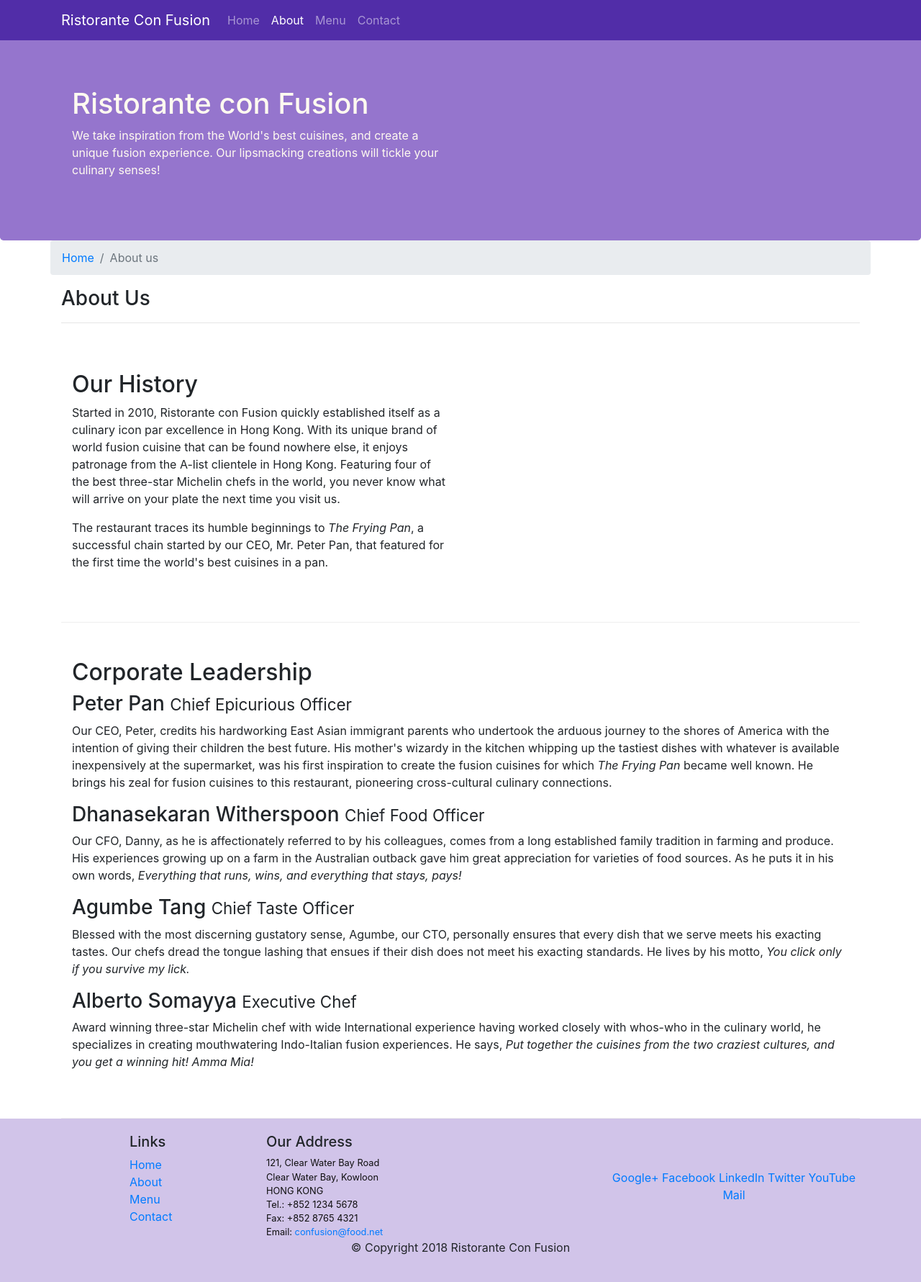
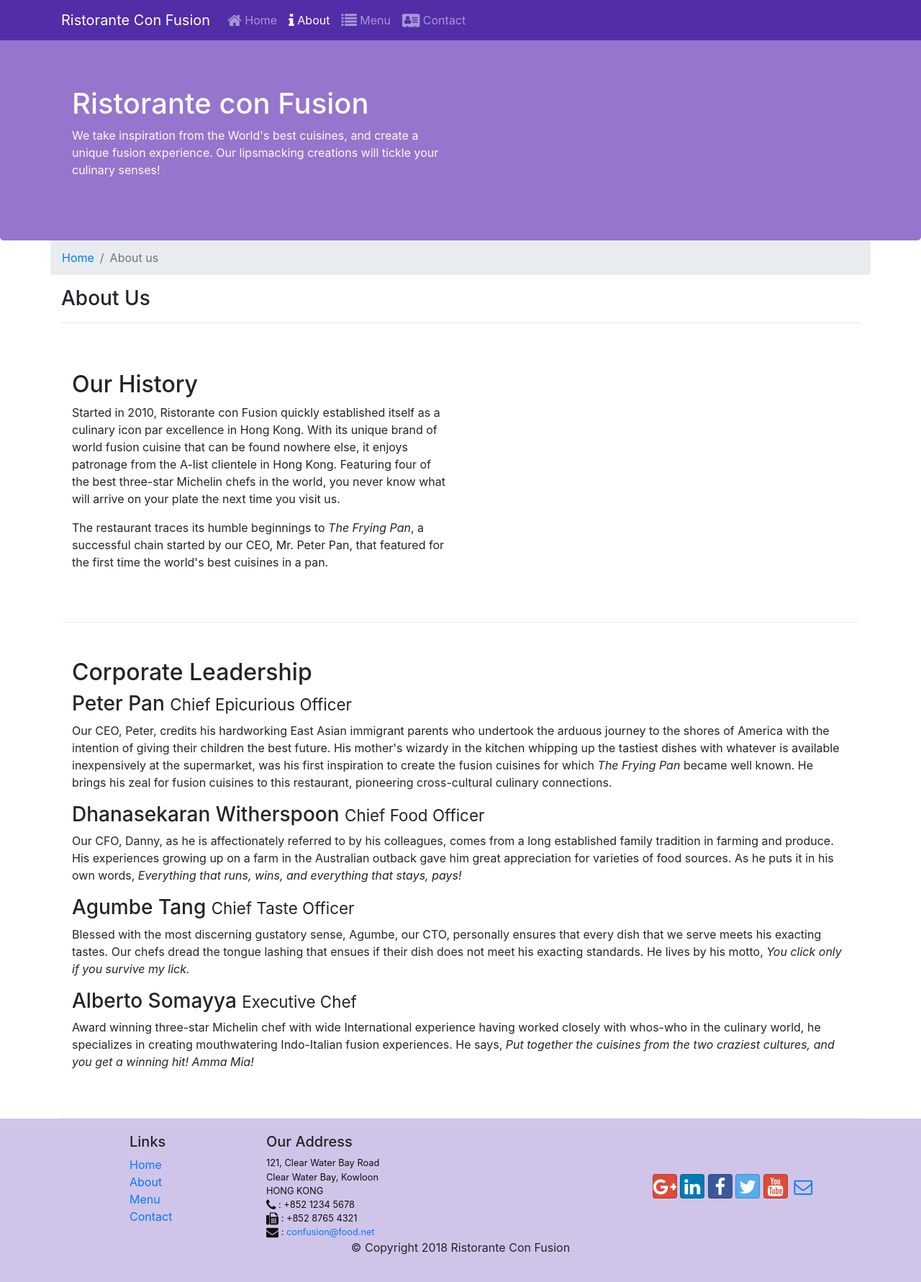
Before and after one commit to thecr7guy2/conFusion, a website: page Bootstrap4/conFusion/aboutus.html in a window 1280 px wide. Shown: the whole page at 72% size. Drawn offline with nearby package versions, Linux system fonts and the light colour scheme.

Commit message:
icon-fonts

```diff
--- a/Bootstrap4/conFusion/aboutus.html
+++ b/Bootstrap4/conFusion/aboutus.html
@@ -9,32 +9,33 @@
 
         <!-- Bootstrap CSS -->
         <link rel="stylesheet" href="node_modules/bootstrap/dist/css/bootstrap.min.css">
+        <link rel ="stylesheet" href="node_modules/font-awesome/css/font-awesome.min.css">
+        <link rel="stylesheet" href="node_modules/bootstrap-social/bootstrap-social.css">
         <link rel="stylesheet" href="css/styles.css">
     <title>Ristorante Con Fusion</title>
 
 </head>
 
 <body>
-
-        <nav class="navbar navbar-dark navbar-expand-sm fixed-top">
+    <nav class="navbar navbar-dark navbar-expand-sm fixed-top">
         <div class="container">
             <button class="navbar-toggler" type="button" data-target="#navbars" data-toggle="collapse" >
                 <span class="navbar-toggler-icon"></span>
             </button>
-            <a class="navbar-brand " href="#">Ristorante Con Fusion</a>
+            <a class="navbar-brand" href="#">Ristorante Con Fusion</a>
             <div class="collapse navbar-collapse" id="navbars">
             <ul class="navbar-nav mr-auto">
                 <li class="nav-item">
-                        <a href="./index.html" class="nav-link">Home</a>
+                        <a href="./index.html" class="nav-link"><span class="fa fa-home fa-lg"></span> Home</a>
                 </li>
-                <li class="nav-item  active">
-                        <a href="#" class="nav-link">About</a>
+                <li class="nav-item active">
+                        <a href="#" class="nav-link"><span class="fa fa-info fa-lg"></span> About</a>
                 </li>
                 <li class="nav-item">
-                        <a href="#" class="nav-link">Menu</a>
+                        <a href="#" class="nav-link"><span class="fa fa-list fa-lg"></span> Menu</a>
                 </li>
                 <li class="nav-item">
-                        <a href="#" class="nav-link">Contact</a>
+                        <a href="#" class="nav-link"><span class="fa fa-address-card fa-lg"></span> Contact</a>
                 </li>
 
 
@@ -43,6 +44,7 @@
 
         </div>
     </nav>
+
 
     <header class="jumbotron">
         <div class="container">
@@ -111,22 +113,22 @@
                 <div class="col-7 col-sm-5">
                     <h5>Our Address</h5>
                     <address>
-		              121, Clear Water Bay Road<br>
-		              Clear Water Bay, Kowloon<br>
-		              HONG KONG<br>
-		              Tel.: +852 1234 5678<br>
-		              Fax: +852 8765 4321<br>
-		              Email: <a href="mailto:confusion@food.net">confusion@food.net</a>
-		           </address>
+                        121, Clear Water Bay Road<br>
+                        Clear Water Bay, Kowloon<br>
+                        HONG KONG<br>
+                        <span class="fa fa-phone fa-lg"></span> : +852 1234 5678<br>
+                        <span class="fa fa-fax fa-lg"></span> : +852 8765 4321<br>
+                        <span class="fa fa-envelope fa-lg"></span> : <a href="mailto:confusion@food.net">confusion@food.net</a>
+                     </address>
                 </div>
                 <div class="col-12 col-sm-4 align-self-center">
                     <div class="text-center">
-                        <a href="http://google.com/+">Google+</a>
-                        <a href="http://www.facebook.com/profile.php?id=">Facebook</a>
-                        <a href="http://www.linkedin.com/in/">LinkedIn</a>
-                        <a href="http://twitter.com/">Twitter</a>
-                        <a href="http://youtube.com/">YouTube</a>
-                        <a href="mailto:">Mail</a>
+                        <a href="http://google.com/+" class="btn btn-social-icon btn-google"><i class="fa fa-google-plus fa-lg"></i></a>
+                        <a href="http://www.linkedin.com/in/" class="btn btn-social-icon btn-linkedin"><i class="fa fa-linkedin fa-lg"></i></a>
+                        <a href="http://www.facebook.com/profile.php?id=" class="btn btn-social-icon btn-facebook"><i class="fa fa-facebook fa-lg"></i></a>
+                        <a href="http://twitter.com/" class="btn btn-social-icon btn-twitter"><i class="fa fa-twitter fa-lg"></i></a>
+                        <a href="http://youtube.com/" class="btn btn-social-icon btn-google"><i class="fa fa-youtube fa-lg"></i></a>
+                        <a href="mailto:" class="btn btn-social-icon"><i class="fa fa-envelope-o fa-lg"></i></a>
                     </div>
                 </div>
            </div>
--- a/Bootstrap4/conFusion/package.json
+++ b/Bootstrap4/conFusion/package.json
@@ -15,6 +15,8 @@
   },
   "dependencies": {
     "bootstrap": "^4.0.0",
+    "bootstrap-social": "^5.1.1",
+    "font-awesome": "^4.7.0",
     "jquery": "^3.3.1",
     "popper.js": "^1.12.9"
   }
```
Also changed, not shown: Bootstrap4/conFusion/index.html (+19 -17 lines), Bootstrap4/conFusion/notes.txt (+18 -0 lines), 1 other file.
